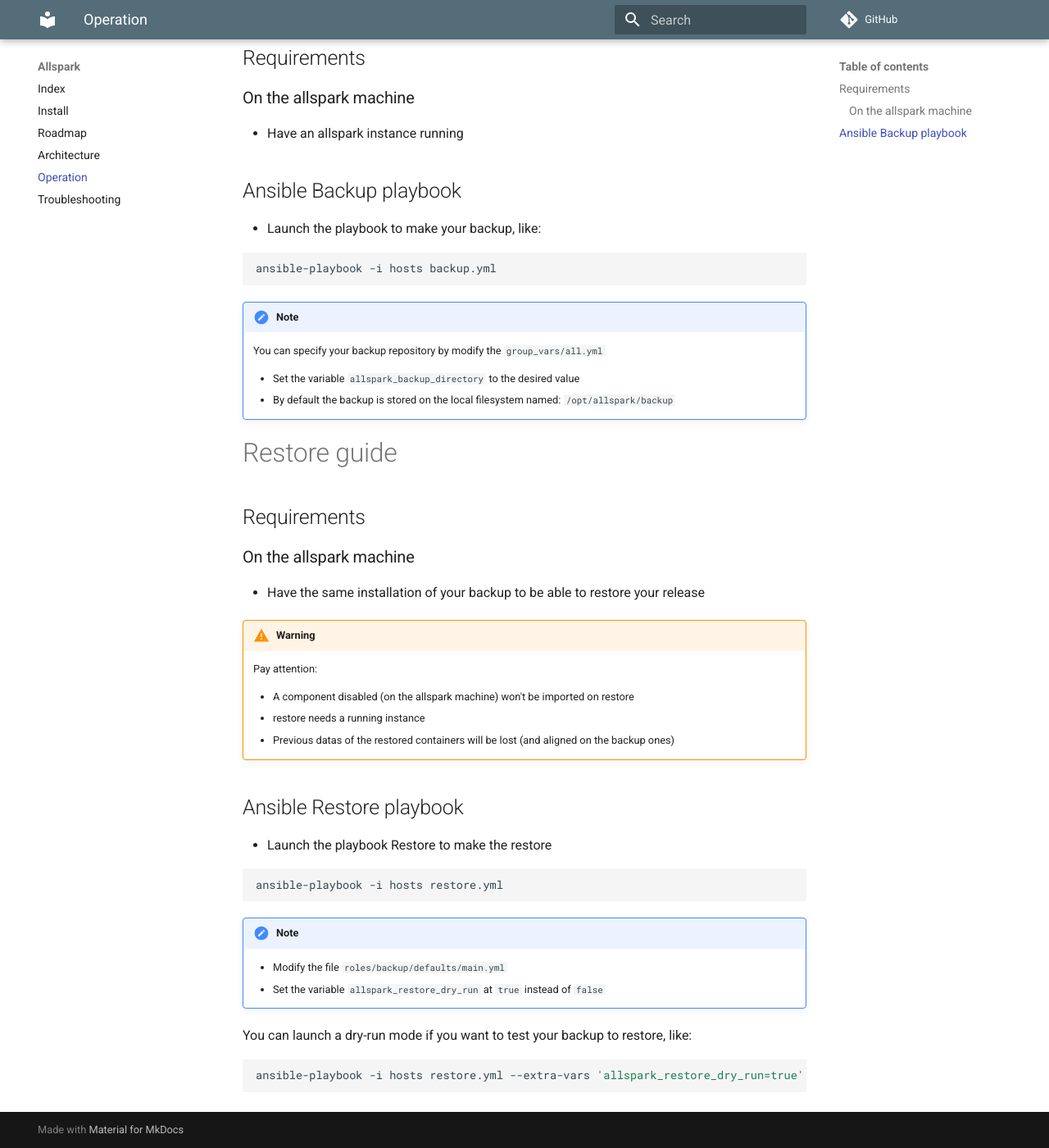
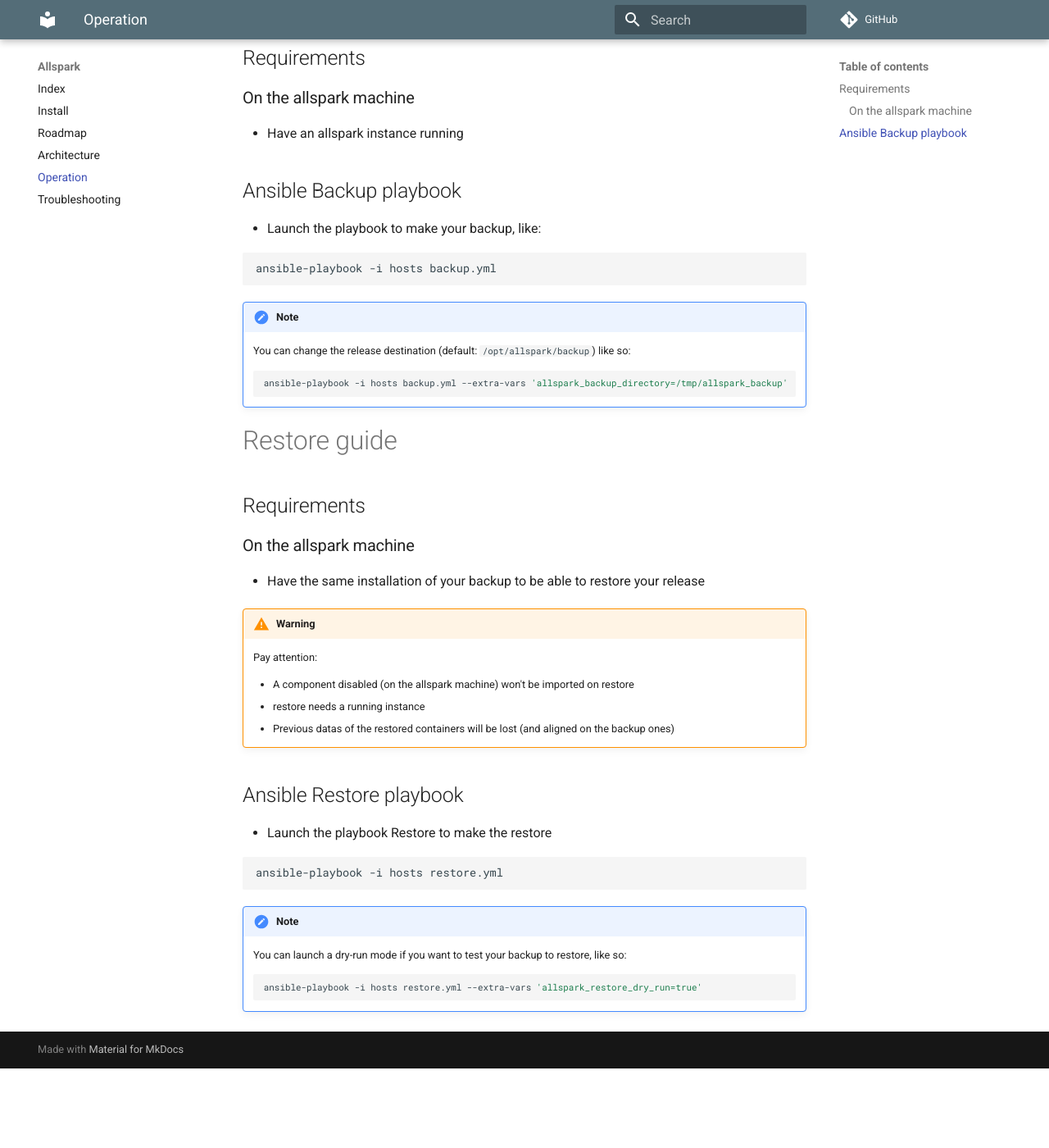
Before and after one commit to actiniumio/allspark, an MkDocs documentation site: the page built from docs/pages/operation.md, in a window 1280 px wide and 1400 px high, scrolled down 271 px. Shown: the whole window at 82% size. Built offline with MkDocs 1.6.1 and Material for MkDocs 9.7.7, drawn with Linux system fonts in a browser that asks for light colours; comment, search, counter and statistics services are not loaded; old or Windows-style settings are respelled for this version of MkDocs; after the commit the page ends 1574 px from its top, so only the background shows below that.

Commit message:
replaced file modification advices by cli extra-vars

````diff
--- a/docs/pages/operation.md
+++ b/docs/pages/operation.md
@@ -16,10 +16,10 @@
 ```
 
 !!! Note
-    You can specify your backup repository by modify the `group_vars/all.yml`
-
-    - Set the variable `allspark_backup_directory` to the desired value
-    - By default the backup is stored on the local filesystem named: `/opt/allspark/backup`
+    You can change the release destination (default: `/opt/allspark/backup`) like so:
+    ```bash
+    ansible-playbook -i hosts backup.yml --extra-vars 'allspark_backup_directory=/tmp/allspark_backup'
+    ```
 
 # Restore guide
 ## Requirements
@@ -44,11 +44,7 @@
 ```
 
 !!! Note
-    - Modify the file `roles/backup/defaults/main.yml`
-    - Set the variable `allspark_restore_dry_run` at `true` instead of `false`
-
-You can launch a dry-run mode if you want to test your backup to restore, like:
-
-```bash
-ansible-playbook -i hosts restore.yml --extra-vars 'allspark_restore_dry_run=true'
-```
+    You can launch a dry-run mode if you want to test your backup to restore, like so:
+    ```bash
+    ansible-playbook -i hosts restore.yml --extra-vars 'allspark_restore_dry_run=true'
+    ```
````
